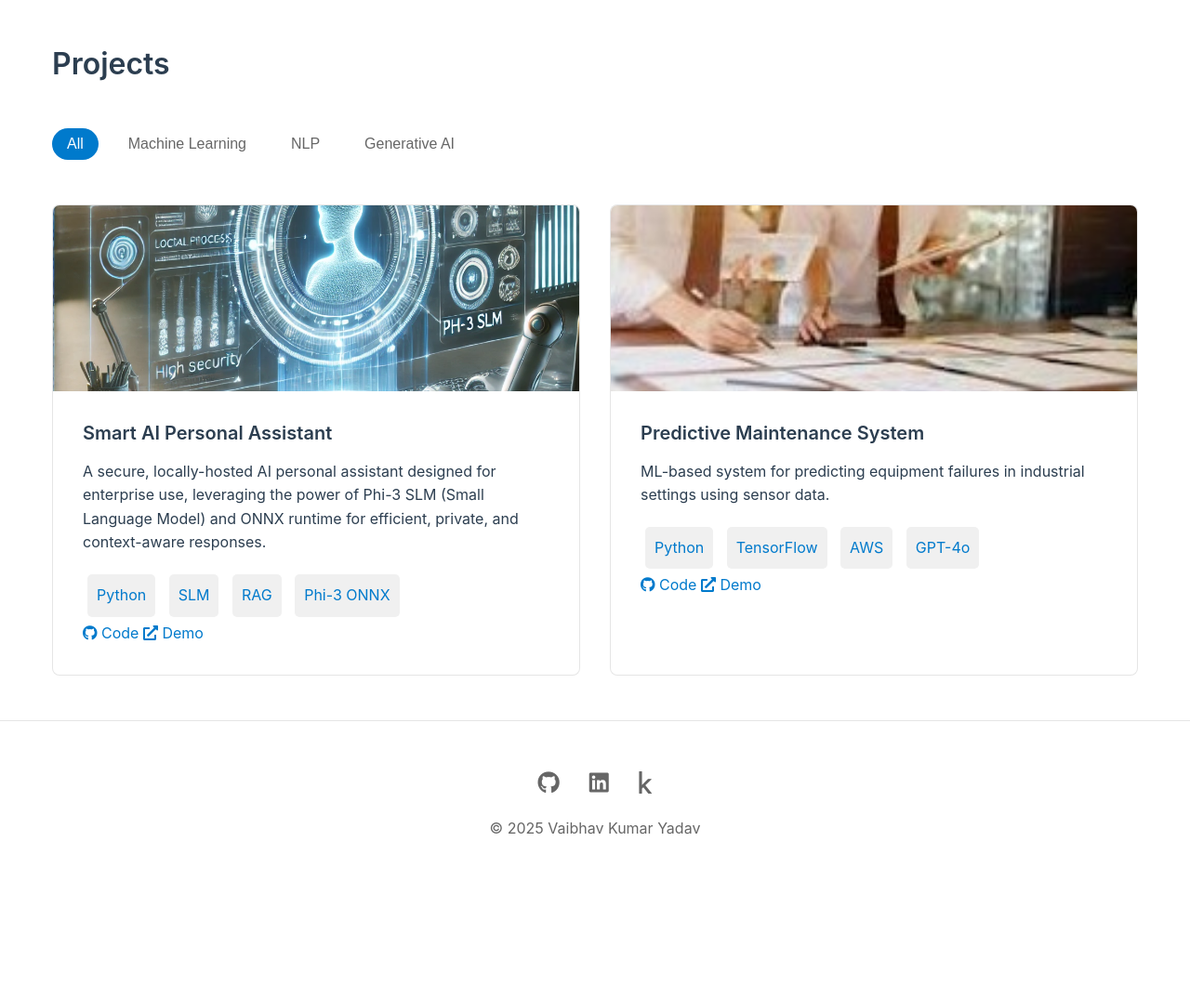
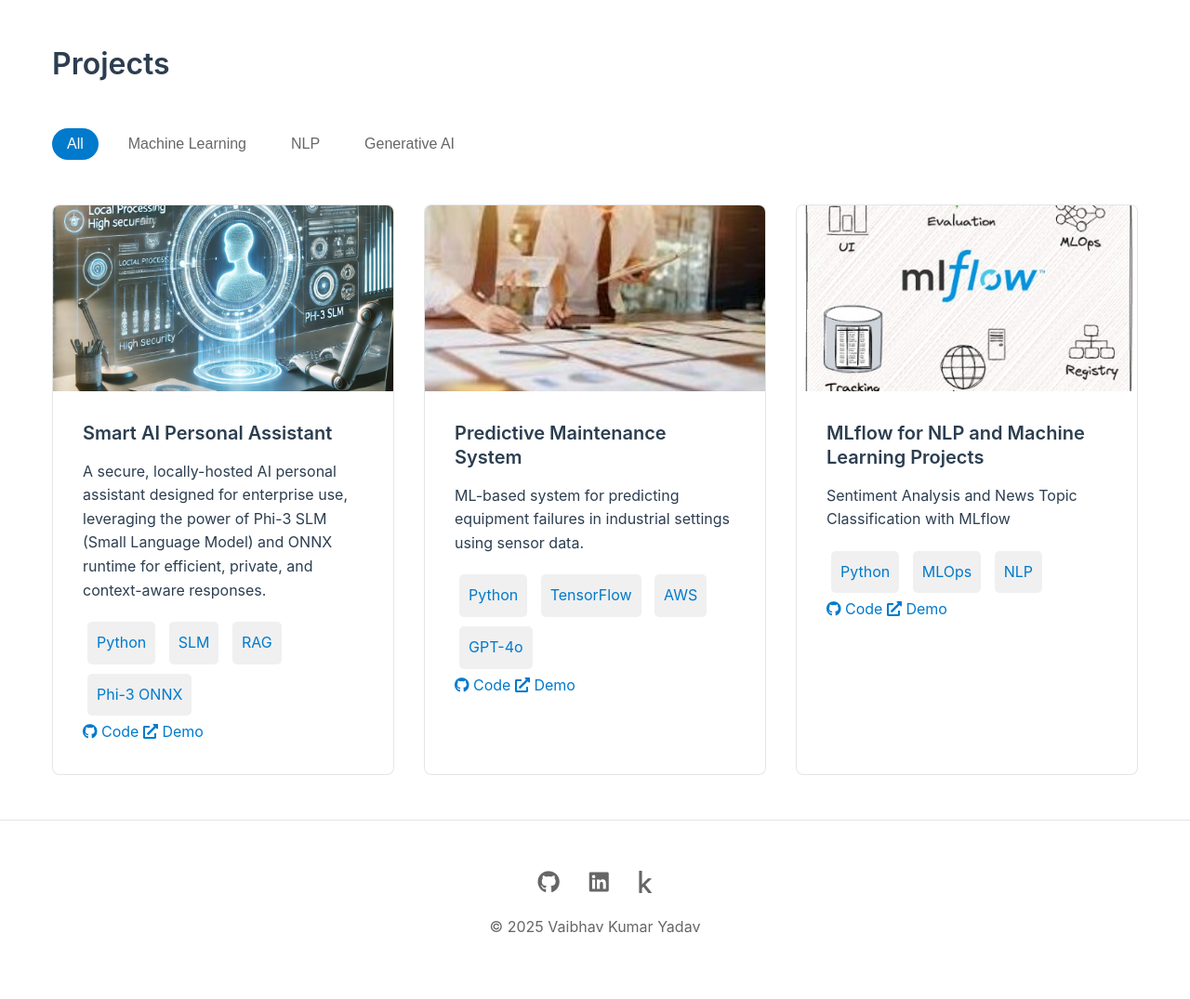
Before and after one commit to Vaibhav-Kumar-Yadav/Vaibhav-Kumar-Yadav, a Flask app: page /projects.html in a window 1280 px wide. Shown: the part 70-1145 px from the top of the page at 93% size. Before the commit the page ends 968 px from the top, so only its background shows below. Run offline with Flask 3, Linux system fonts and the light colour scheme.

Commit message:
Adding MLflow project

```diff
--- a/templates/projects.html
+++ b/templates/projects.html
@@ -97,6 +97,48 @@
                 </div>
             </article>
 
+            <!-- Project 3 -->
+            <article class="project-card" data-category="MLOps">
+                <div class="project-image">
+                    <img src="{{ url_for('static', filename='images/mlflow.jpg') }}"
+                         alt="MLflow for NLP and Machine Learning Projects"
+                         loading="lazy">
+                </div>
+                <div class="project-info">
+                    <h3>MLflow for NLP and Machine Learning Projects</h3>
+                    <p>Sentiment Analysis and News Topic Classification with MLflow</p>
+                    <style>
+                        .project-tech ul {
+                            list-style-type: none;
+                            padding: 0;
+                        }
+                        .project-tech li {
+                            display: inline-block;
+                            background: #f0f0f0;
+                            margin: 5px;
+                            padding: 10px;
+                            border-radius: 5px;
+                        }
+                    </style>
+                    <div class="project-tech">
+                        <ul>
+                            <li>Python</li>
+                            <li>MLOps</li>
+                            <li>NLP</li>
+                        </ul>
+                    </div>
+                    <div class="project-links">
+                        <a href="https://github.com/Vaibhav-Kumar-Yadav/MLflow" class="project-btn" target="_blank">
+                            <i class="fab fa-github"></i> Code
+                        </a>
+                        <a href="https://github.com/Vaibhav-Kumar-Yadav/MLflow/tree/main/images" class="project-btn" target="_blank">
+                            <i class="fas fa-external-link-alt"></i> Demo
+                        </a>
+                    </div>
+                </div>
+            </article>
+
+
         </div>
     </div>
 </section>
```
Also changed, not shown: docs/blogs.html (+23 -0 lines), docs/index.html (+19 -0 lines), docs/projects.html (+42 -0 lines), templates/blogs.html (+23 -0 lines), templates/home.html (+19 -0 lines), static/images/mlflow.jpg (added), 1 other file.
